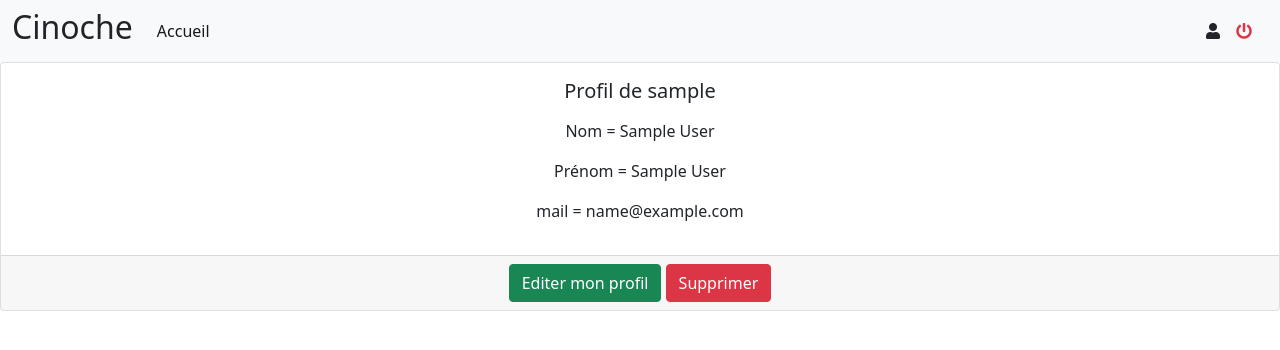
After one commit to damien02600/Site-de-Cinema, a PHP site: page /profil.php in a window 1280 px wide. The commit adds this page. Shown: the top 350 px of the page. Run offline with PHP 8.4, Linux system fonts and the light colour scheme; the visitor is signed in with stand-in values (Sample User, id 1).

Commit message:
page profil presque fait

```diff
--- a/add-user.php
+++ b/add-user.php
@@ -23,7 +23,7 @@ require_once 'includes/header.php';
 
     <div class="form-floating mb-3">
     <input name="firstname" class="form-control  <?= !isset($formErrors['firstname']) ?: 'is-invalid' ?>" id="firstname" value="<?= @$_POST['firstname'] ?>" type="text" placeholder="Votre firstname"/>
-        <label for="firstname" class="form-label">Votre nom :</label>
+        <label for="firstname" class="form-label">Votre Prénom :</label>
         <small class="invalid-feedback">
             <p><?= @$formErrors['firstname'] ?></p>
             <p><?= INSTRUCTIONS_FIRSTNAME ?></p>
--- /dev/null
+++ b/controllers/getUserDetailsController.php
@@ -0,0 +1,18 @@
+<?php
+
+// $user = new users(); // on instancie l'objet user
+   $user = new users();
+
+// Supprimer le profil
+
+   if (!empty($_POST)) {
+
+
+      $user->id = $_POST['recipient-name'];
+      }
+
+
+// Affichage des infos du profil
+
+   $user->id = $_SESSION['id']; // Je récupére l'id de l'url
+   $profilDetail = $user->getUserById(); // Je lance la méthode qui affiche les infos de l'id correspondant
--- /dev/null
+++ b/controllers/logoutController.php
@@ -0,0 +1,6 @@
+<?php
+session_start();
+session_destroy();
+session_unset();  // Détruit toutes les variables d'une session
+header('location:../home.php');
+exit;
--- a/includes/header.php
+++ b/includes/header.php
@@ -4,16 +4,71 @@
 <head>
   <meta charset="utf-8">
   <meta name="viewport" content="width=device-width, initial-scale=1.0"/>
+  <link rel="stylesheet" href="https://use.fontawesome.com/releases/v5.15.3/css/all.css" integrity="sha384-SZXxX4whJ79/gErwcOYf+zWLeJdY/qpuqC4cAa9rOGUstPomtqpuNWT9wdPEn2fk" crossorigin="anonymous">
+
   <link rel="stylesheet" href="assets/css/bootstrap.min.css" />
   <title>Page d'accueil</title>
 </head>
 <header>
-  <h1>Titre commun à tout le site</h1>
-  <nav>
-    <ul>
-      <li><a href="home.php">Accueil</a></li>
-      <li><a href="add-user.php">Inscription</a></li>
-      <li><a href="login.php">Connexion</a></li>
-    </ul>
-  </nav>
+<!-- Navbar -->
+<nav class="navbar navbar-expand-lg navbar-light bg-light">
+  <!-- Container wrapper -->
+  <div class="container-fluid">
+    <!-- Toggle button -->
+    <button
+      class="navbar-toggler"
+      type="button"
+      data-mdb-toggle="collapse"
+      data-mdb-target="#navbarSupportedContent"
+      aria-controls="navbarSupportedContent"
+      aria-expanded="false"
+      aria-label="Toggle navigation"
+    >
+      <i class="fas fa-bars"></i>
+    </button>
+
+    <!-- Collapsible wrapper -->
+    <div class="collapse navbar-collapse" id="navbarSupportedContent">
+      <!-- Navbar brand -->
+<h2>Cinoche</h2>
+      <!-- Left links -->
+      <ul class="navbar-nav me-auto mb-2 mb-lg-0 ps-3">
+      <li class="nav-item">
+        <li><a class="nav-link active" aria-current="page" href="home.php">Accueil</a></li>
+        </li>
+        <li class="nav-item">
+        <?php if (empty($_SESSION['username'])) { ?> <!--Si l'utilisateur n'est pas connecté -->
+          <li><a class="nav-link"  href="add-user.php">Inscription</a></li> <!--On affiche Inscription -->
+        <?php } ?>
+        </li>
+
+        <li class="nav-item">
+        <?php if (empty($_SESSION['username'])) { ?> <!--Si l'utilisateur n'est pas connecté -->
+          <li><a class="nav-link"  href="login.php">Connexion</a></li> <!--On affiche Connexion -->
+        <?php } ?>
+        </li>
+      </ul>
+      <!-- Left links -->
+    </div>
+    <!-- Collapsible wrapper -->
+
+    <!-- Right elements -->
+    <div class="d-flex align-items-center">
+      <!-- Icon -->
+      <?php if (!empty($_SESSION['username'])) { ?> <!--Si l'utilisateur est connecté -->
+      <a class="text-reset me-3" href="profil.php">
+      <i class="fas fa-solid fa-user"></i>
+      </a>
+      <?php } ?>
+      <?php if (!empty($_SESSION['username'])) { ?> <!--Si l'utilisateur est connecté -->
+      <a class="text-reset me-3" href="./controllers/logoutController.php?id=<?= $_SESSION['id'] ?>">
+      <i class="fas fa-solid fa-power-off text-danger"></i>
+      </a>
+      <?php } ?>
+    </div>
+    <!-- Right elements -->
+
+  </div>
+  <!-- Container wrapper -->
+</nav>
 </header>
--- a/login.php
+++ b/login.php
@@ -2,7 +2,7 @@
 session_start();
 require_once 'models/database.php';
 require_once 'models/userModel.php';
-
+require_once 'controllers/loginController.php';
 require_once 'includes/header.php';
 ?>
 
--- a/models/userModel.php
+++ b/models/userModel.php
@@ -77,4 +77,32 @@ class users extends database  // La class dit un users c'est ca.
       return $queryExecute->fetch(PDO::FETCH_OBJ);
     }
 
+      // Connexion
+  public function getUserByUsername()
+  {
+    $query = 'SELECT id, id_roles
+        FROM mk9h8_users
+        WHERE username = :username';
+    $queryExecute = $this->db->prepare($query);
+    $queryExecute->bindValue(':username', $this->username, PDO::PARAM_STR);
+    $queryExecute->execute();
+    $queryResult = $queryExecute->fetch(PDO::FETCH_OBJ);
+    $this->id = $queryResult->id;
+    $this->id_roles = $queryResult->id_roles;
+    return true;
+  }
+
+  // Affiche les infos de l'utilisateur dans la page profil.php
+  public function getUserById(){
+    $query = 'SELECT lastname, firstname, username, mail
+    FROM mk9h8_users
+    WHERE id = :id';
+$queryExecute = $this->db->prepare($query);
+// Mise en place du marqueur nominatif
+$queryExecute->bindValue(':id', $this->id, PDO::PARAM_INT);
+$queryExecute->execute();
+// On retourne les informations correspondante à l'id users
+$queryResult = $queryExecute->fetch(PDO::FETCH_OBJ);
+return $queryResult;
+  }
 }
--- /dev/null
+++ b/profil.php
@@ -0,0 +1,24 @@
+<?php
+session_start();
+require_once 'models/database.php';
+require_once 'models/userModel.php';
+require_once 'controllers/getUserDetailsController.php';
+require_once 'includes/header.php';
+?>
+
+<div class="card  text-center">
+  <div class="card-body">
+    <h5 class="card-title">Profil de <?= $profilDetail->username ?></h5>
+    <p class="card-text">
+    <p> Nom = <?= $profilDetail->lastname ?></p>
+
+<p> Prénom = <?= $profilDetail->firstname ?></p>
+
+<p> mail = <?= $profilDetail->mail ?></p>
+    </p>
+  </div>
+  <div class="card-footer">
+<a href="./modifyUser.php?id=<?= $_SESSION['id'] ?>"><input type="submit" class="btn btn-success" value="Editer mon profil" /></a>
+<button type="button" class="btn btn-danger" data-bs-toggle="modal" data-bs-target="#exampleModal">Supprimer</button>
+  </div>
+</div>
```
Also changed, not shown: controllers/loginController.php (added, +37 -0 lines).
